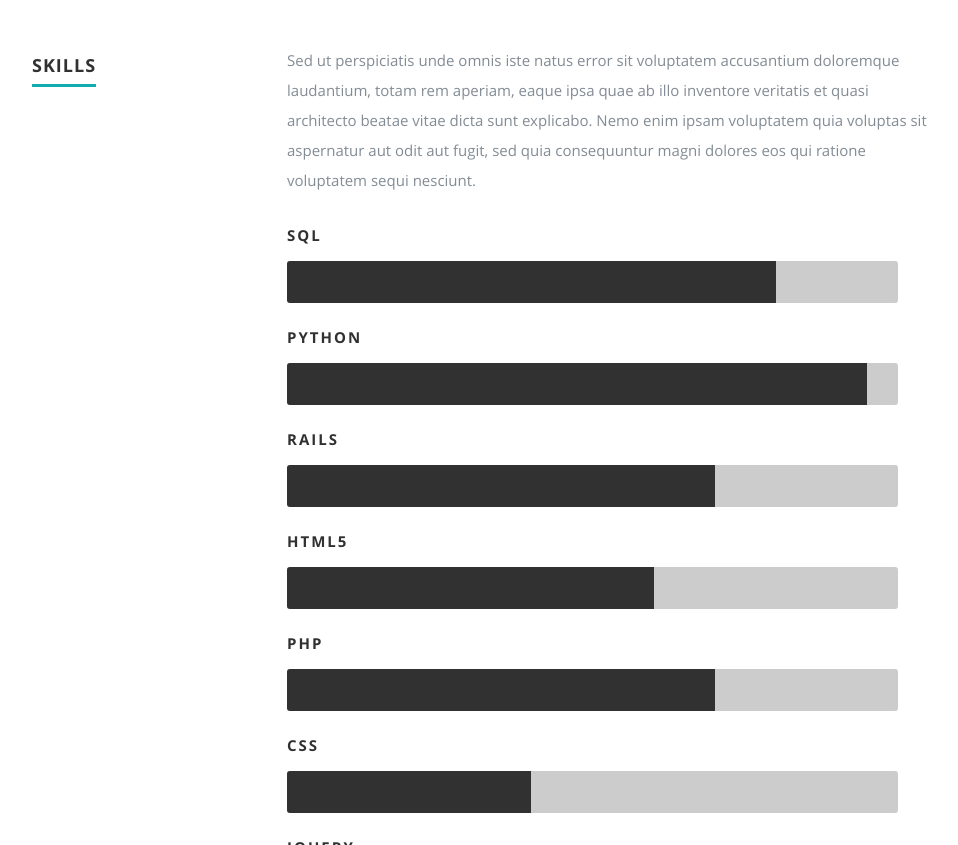
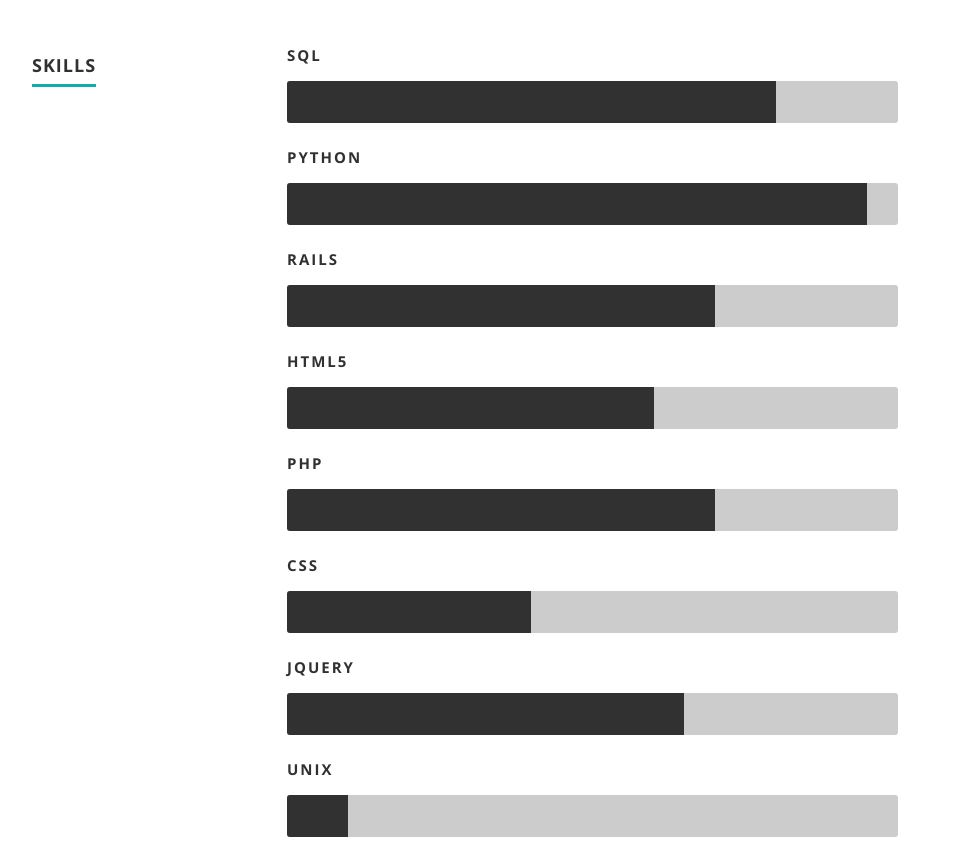
Before and after one commit to bregonesi/MIS302F, a plain HTML site: page index.html in a window 1280 px wide. Shown: the part 2179-3024 px from the top of the page, without its empty margins (118-1076 px from the left). Drawn offline with nearby package versions, Linux system fonts and the light colour scheme.

Commit message:
Skills text

```diff
--- a/index.html
+++ b/index.html
@@ -218,12 +218,6 @@
 
         <div class="nine columns main-col">
 
-            <p>Sed ut perspiciatis unde omnis iste natus error sit voluptatem accusantium doloremque laudantium, totam rem aperiam,
-            eaque ipsa quae ab illo inventore veritatis et quasi architecto beatae vitae dicta sunt explicabo. Nemo enim ipsam
-            voluptatem quia voluptas sit aspernatur aut odit aut fugit, sed quia consequuntur magni dolores eos qui ratione
-            voluptatem sequi nesciunt.
-            </p>
-
 					<div class="bars">
 
 				  	<ul class="skills">
@@ -236,7 +230,6 @@
               <li><span class="bar-expand jquery"></span><em>jQuery</em></li>
 							<li><span class="bar-expand unix"></span><em>UNIX</em></li>
 						</ul>
-
 					</div><!-- end skill-bars -->
 
 				</div> <!-- main-col end -->
```
Lines whose indentation alone changed are shown as unchanged.
